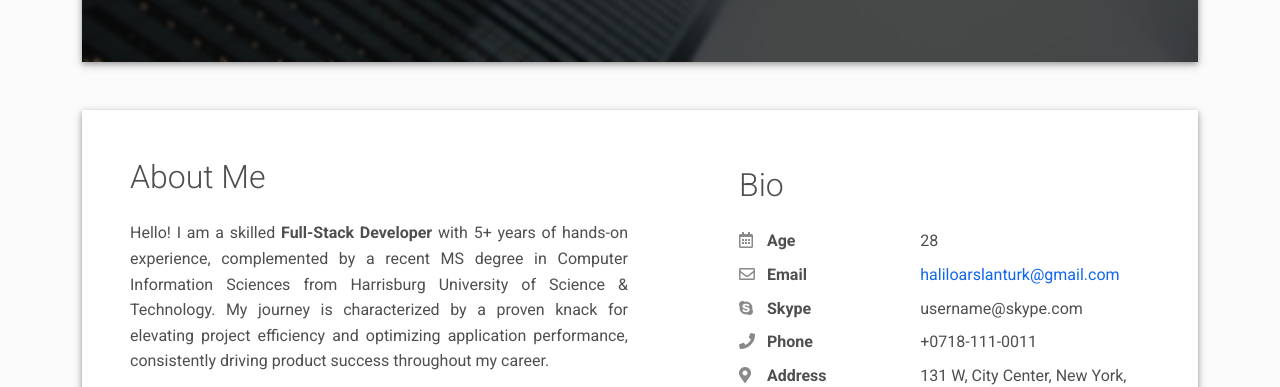
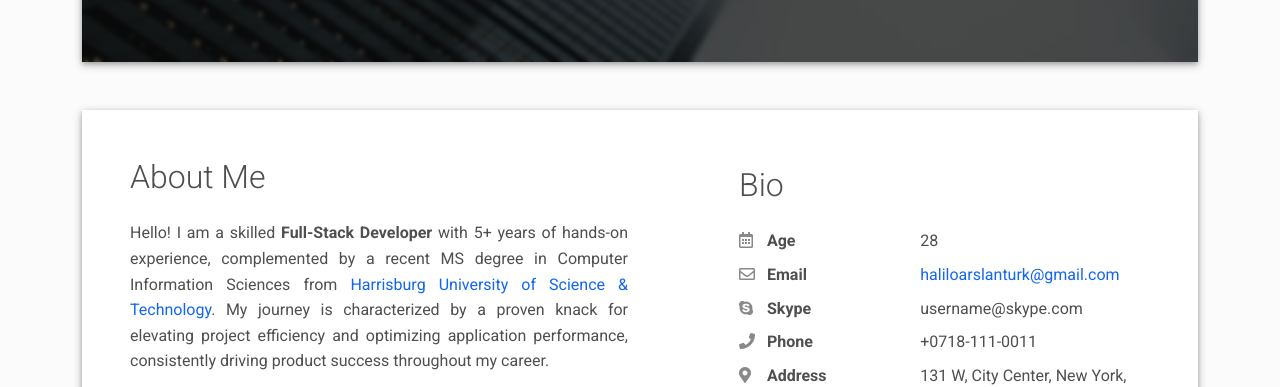
Before and after one commit to arslanturkh/arslanturkh.github.io, a plain HTML site: page index.html in a window 1280 px wide. Shown: the part 550-937 px from the top of the page. Drawn offline with Linux system fonts and the light colour scheme.

Commit message:
Update index.html

```diff
--- a/index.html
+++ b/index.html
@@ -88,7 +88,7 @@
       <div class="row">
         <div class="col-md-6">
           <h2 class="h2 fw-light mb-4">About Me</h2>
-          <p class="justify">Hello! I am a skilled <strong>Full-Stack Developer</strong> with 5+ years of hands-on experience, complemented by a recent MS degree in Computer Information Sciences from Harrisburg University of Science & Technology. My journey is characterized by a proven knack for elevating project efficiency and optimizing application performance, consistently driving product success throughout my career.</p>
+          <p class="justify">Hello! I am a skilled <strong>Full-Stack Developer</strong> with 5+ years of hands-on experience, complemented by a recent MS degree in Computer Information Sciences from <a href="https://www.harrisburgu.edu/" target="_">Harrisburg University of Science & Technology</a>. My journey is characterized by a proven knack for elevating project efficiency and optimizing application performance, consistently driving product success throughout my career.</p>
 
 		  <p class="justify">Central topics in my professional repertoire include object-oriented programming, network administration and security, client relations, cross-functional collaboration, complex problem-solving, user testing/support, version control, machine learning, algorithm development, and data analysis.</p>
 
```
